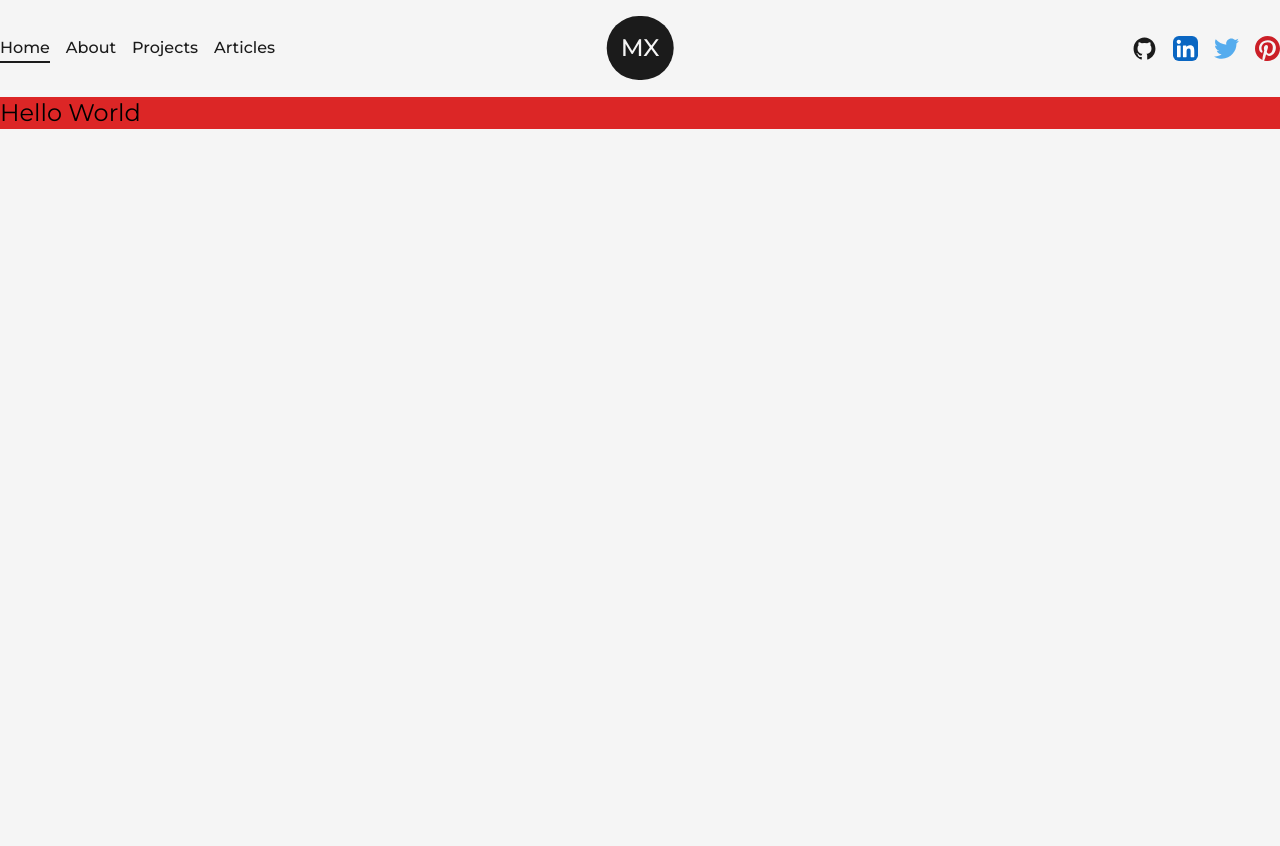
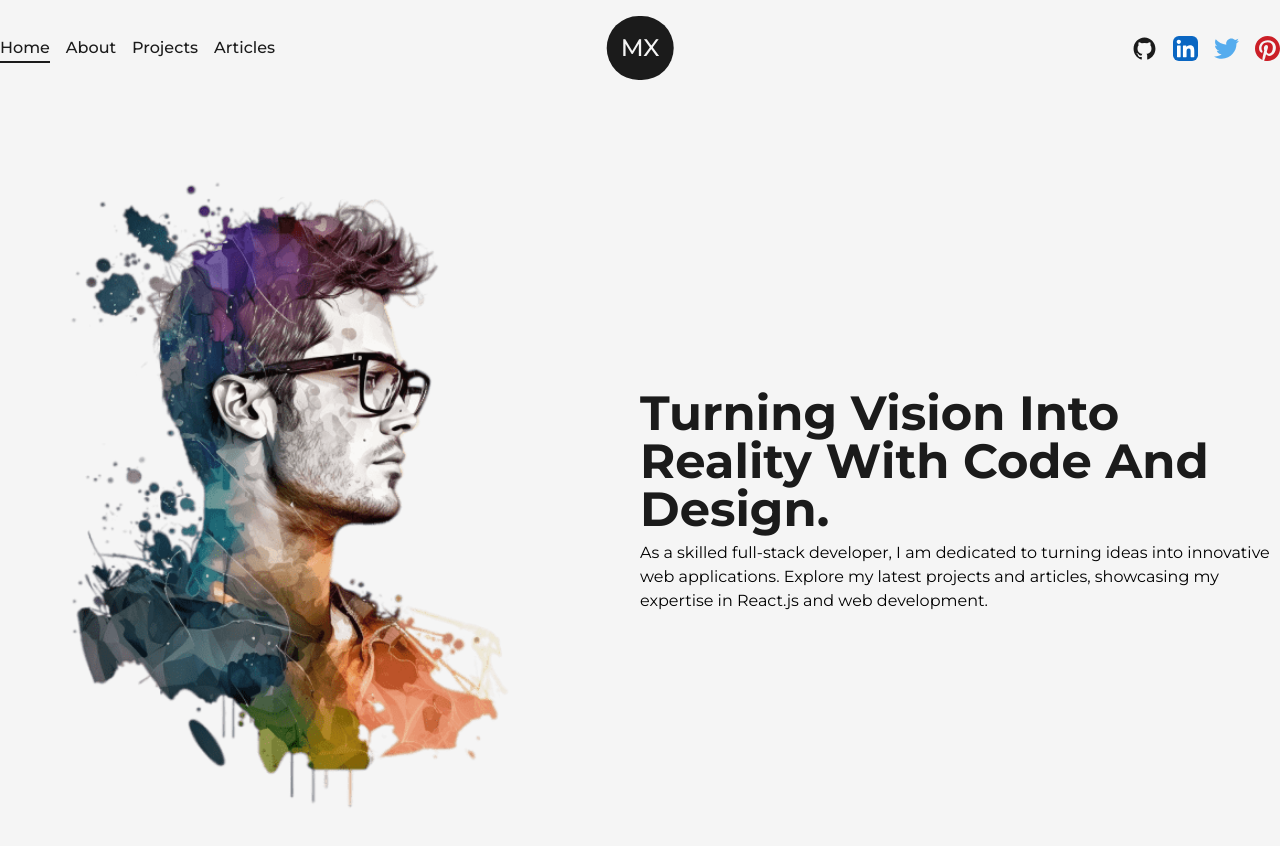
Before and after one commit to MekuXXX/My_Protfolio, a Next.js app: page / in a window 1280 px wide. Shown: the top 846 px of the page. Before the commit the page ends 800 px from the top, so only its background shows below. Built offline with nearby package versions, Linux system fonts and the light colour scheme.

Commit message:
Adding part of home page

```diff
--- a/src/app/(home)/page.tsx
+++ b/src/app/(home)/page.tsx
@@ -1,7 +1,31 @@
-import Image from 'next/image'
+import AnimatedText from "@/components/AnimatedText";
+import Image from "next/image";
 
 export default function Home() {
   return (
-    <h1 className='text-2xl bg-red-600'>Hello World</h1>
-  )
+    <main className={"flex items-center w-full h-auto min-h-screen"}>
+      <div className={"container mx-auto flex items-center justify-between"}>
+        <div className={"w-1/2"}>
+          <Image
+            src={"/images/profile/developer-pic-1.png"}
+            alt={"Mohamed Ali"}
+            width={490}
+            height={490}
+            className="w-full h-auto"
+          />
+        </div>
+        <div className={"w-1/2"}>
+          <AnimatedText
+            text={"Turning Vision Into Reality With Code And Design."}
+            className={"!text-5xl text-left"}
+          />
+          <p>
+            As a skilled full-stack developer, I am dedicated to turning ideas
+            into innovative web applications. Explore my latest projects and
+            articles, showcasing my expertise in React.js and web development.
+          </p>
+        </div>
+      </div>
+    </main>
+  );
 }
--- a/src/app/layout.tsx
+++ b/src/app/layout.tsx
@@ -18,7 +18,7 @@ export default function RootLayout({
   return (
     <html lang="en">
       <body
-        className={`${montserrat.className} font-mont bg-light w-full min-h-screen`}
+        className={`${montserrat.className} font-mont bg-light w-full max-h-screen`}
       >
         <Navbar />
         {children}
--- /dev/null
+++ b/src/components/AnimatedText.tsx
@@ -0,0 +1,52 @@
+"use client";
+import { motion } from "framer-motion";
+
+type Props = {
+  text: string;
+  className?: string;
+};
+
+const SingleWordVariant = {
+  hidden: {
+    opacity: 0,
+    y: 50,
+  },
+  visible: {
+    opacity: 1,
+    y: 0,
+    tranision: {
+      delay: 0.5,
+      duration: 0.5,
+    },
+  },
+};
+
+export default function AnimatedText({ text, className }: Props) {
+  return (
+    <div
+      className={
+        "w-full mx-auto py-2 flex items-center justify-center text-center"
+      }
+    >
+      <motion.h1
+        initial={"hidden"}
+        animate={"visible"}
+        transition={{
+          delay: 0.5,
+          staggerChildren: 0.08,
+        }}
+        className={`inline-block w-full text-dark font-bold capitalize text-8xl ${className}`}
+      >
+        {text.split(" ").map((word, ind) => (
+          <motion.span
+            variants={SingleWordVariant}
+            key={word + "-" + ind}
+            className={"inline-block"}
+          >
+            {word}&nbsp;
+          </motion.span>
+        ))}
+      </motion.h1>
+    </div>
+  );
+}
```
